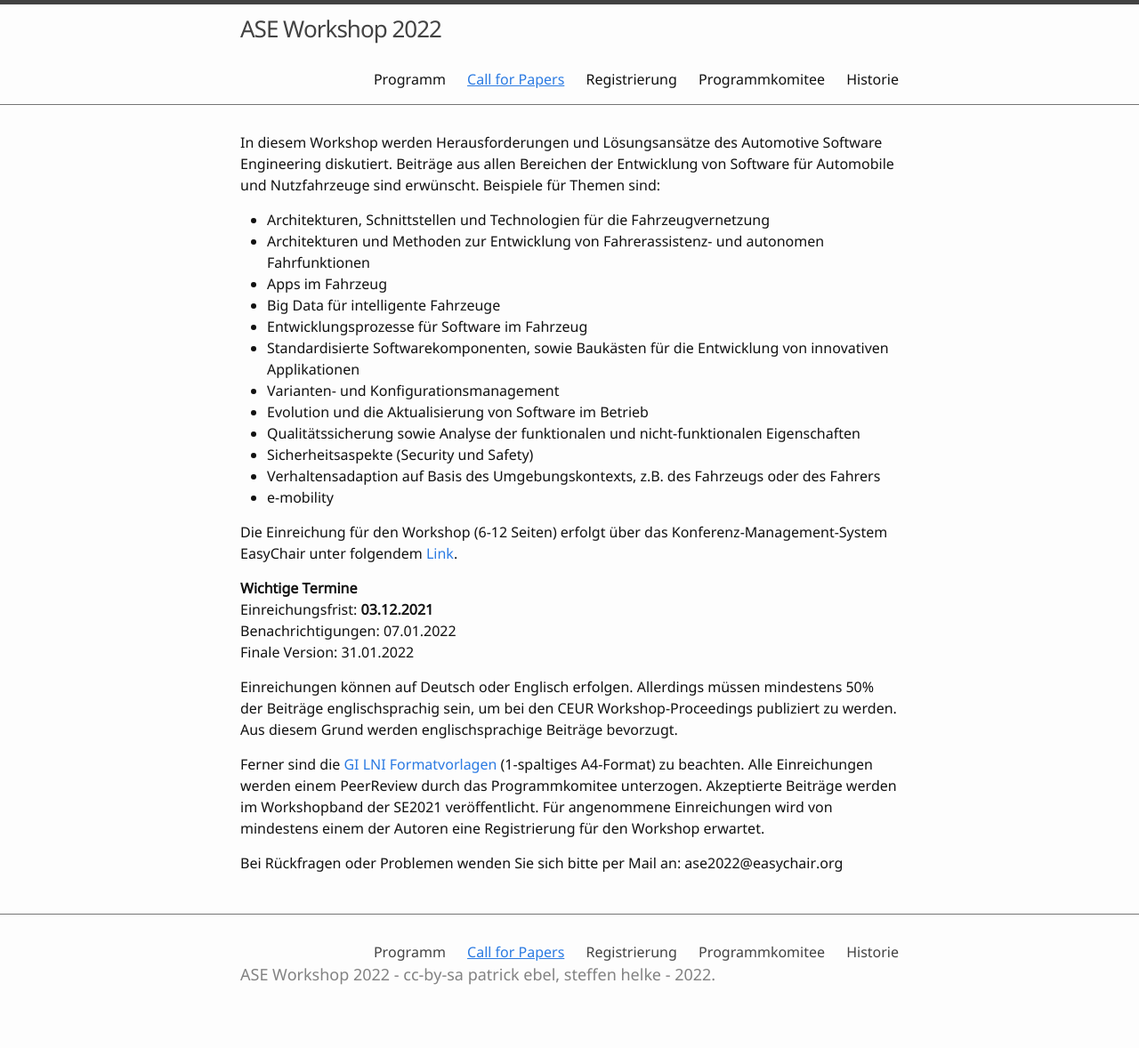
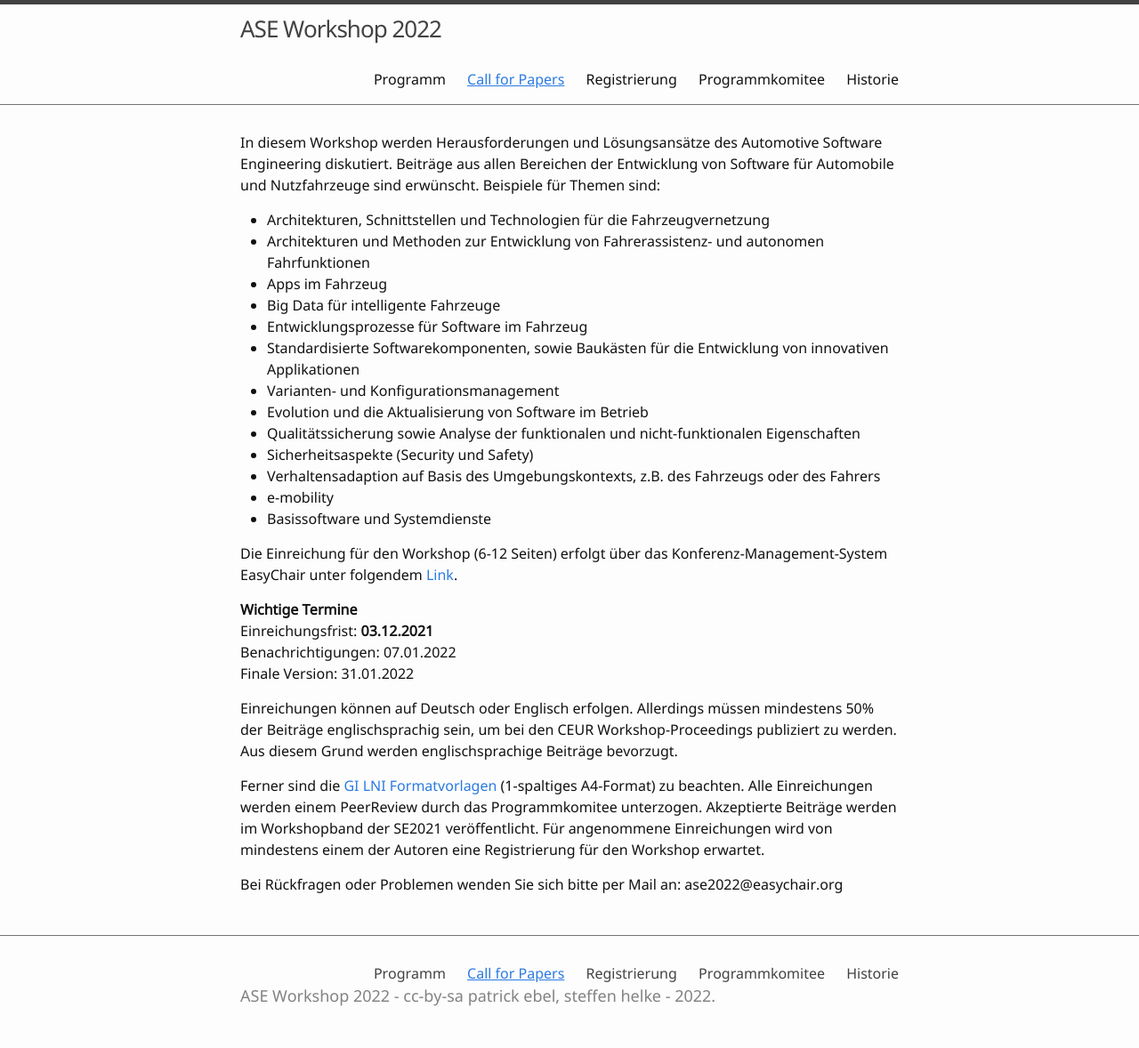
Before and after one commit to ASE-Workshop/2022, a Jekyll site: the page built from 1-call-for-papers.md, in a window 1280 px wide. Shown: the whole page at 89% size. Built offline with Jekyll 4.4.1, drawn with Linux system fonts in a browser that asks for light colours; before the commit the page ends 1154 px from its top, so only the background shows below that.

Commit message:
Update 1-call-for-papers.md

```diff
--- a/1-call-for-papers.md
+++ b/1-call-for-papers.md
@@ -17,6 +17,7 @@ In diesem Workshop werden Herausforderungen und Lösungsansätze des Automotive
 - Sicherheitsaspekte (Security und Safety)
 - Verhaltensadaption auf Basis des Umgebungskontexts, z.B. des Fahrzeugs oder des Fahrers
 - e-mobility
+- Basissoftware und Systemdienste
 
 
 Die Einreichung für den Workshop (6-12 Seiten) erfolgt über das Konferenz-Management-System EasyChair unter folgendem [Link](https://easychair.org/conferences/?conf=se2022).
```
